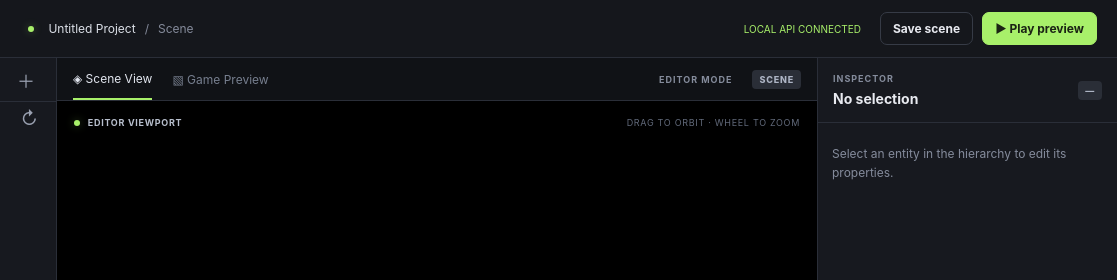
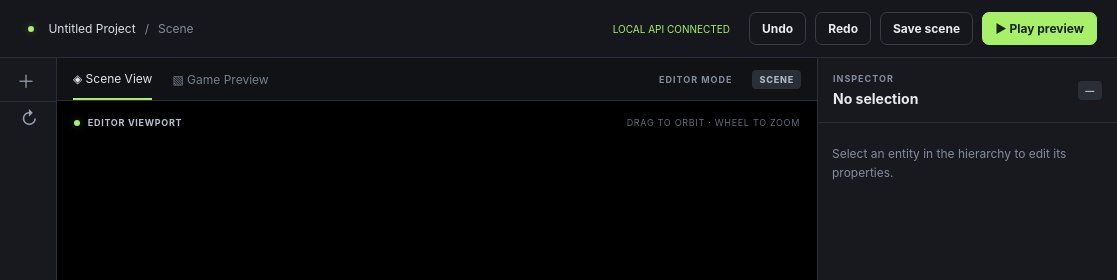
Before and after one commit to mickel112233/mid-engine, a website with bundled scripts: page index.html in a window 1280 px wide. Shown: the top 280 px of the page, 163-1280 px from the left. Built offline with nearby package versions, Linux system fonts and the light colour scheme; files whose address does not match are found by name.

Commit message:
Add undo and redo controls to editor toolbar

```diff
--- a/index.html
+++ b/index.html
@@ -12,7 +12,7 @@
     <header class="topbar">
       <a class="brand" href="/" aria-label="Mid Engine home"><span class="brand-mark">M</span><span>mid<span class="brand-light">engine</span><small>CREATOR PREVIEW</small></span></a>
       <div class="project-title"><span class="status-dot"></span><span id="project-name">Untitled Project</span><span class="crumb">/</span><span class="muted">Scene</span></div>
-      <div class="top-actions"><span class="connection" id="connection-state">Connecting…</span><button class="button quiet" id="save-button">Save scene</button><button class="button primary" id="play-button">▶ Play preview</button></div>
+      <div class="top-actions"><span class="connection" id="connection-state">Connecting…</span><button class="button quiet" id="undo-button" title="Undo (Ctrl+Z)" disabled>Undo</button><button class="button quiet" id="redo-button" title="Redo (Ctrl+Y)" disabled>Redo</button><button class="button quiet" id="save-button">Save scene</button><button class="button primary" id="play-button">▶ Play preview</button></div>
     </header>
     <main class="workspace">
       <aside class="panel left-panel">
```
